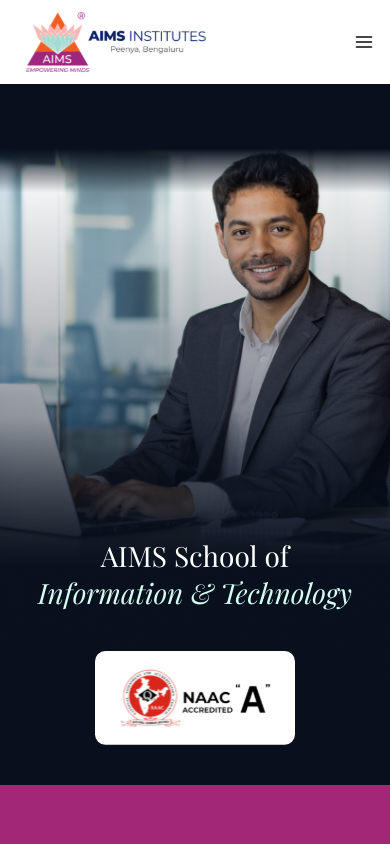
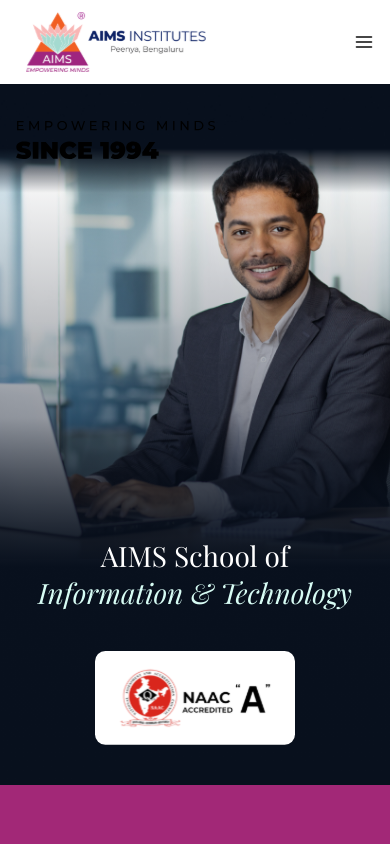
Before and after one commit to JPivista/aims, a Next.js app: page /information-technology-school in a window 390 px wide. Shown: the top 844 px of the page. Built offline with nearby package versions, Linux system fonts and the light colour scheme; a web font is replaced by a local one.

Commit message:
information-technology-school is updated

```diff
--- a/src/components/SchoolOfInformationTechnology/HeroBannerInfoTech.js
+++ b/src/components/SchoolOfInformationTechnology/HeroBannerInfoTech.js
@@ -46,6 +46,20 @@
                         </div>
                     </div>
                 </div>
+                <div className="absolute top-5 left-0 right-0">
+                    <div className="container mx-auto py-4 px-4 lg:px-0">
+                        <div className="flex lg:flex-row flex-col items-start justify-between md:gap-10 gap-4">
+                            <div className="flex items-center">
+                                <Image
+                                    src="/iacbe/since-black.svg"
+                                    alt="Recruiters"
+                                    width={200}
+                                    height={200}
+                                />
+                            </div>
+                        </div>
+                    </div>
+                </div>
             </div>
 
             {/* Application Announcements Marquee */}
--- a/src/components/SchoolOfInformationTechnology/SoInfoTechPrograms.js
+++ b/src/components/SchoolOfInformationTechnology/SoInfoTechPrograms.js
@@ -60,7 +60,7 @@
                 {/* Section 1: Image Left, Text Right */}
                 <section className="mb-10">
                     <div className="grid grid-cols-1 lg:grid-cols-2 gap-0 items-center bg-white rounded-2xl shadow-lg overflow-hidden hover:shadow-xl transition-shadow duration-300">
-                        <div className="order-1 relative md:h-[350px] h-52">
+                        <div className="order-1 relative md:h-[400px] h-52">
                             <Image
                                 src={undergraduateProgram.image}
                                 alt={undergraduateProgram.title}
@@ -102,7 +102,7 @@
                                 </Button>
                             </Link>
                         </div>
-                        <div className="lg:order-2 order-1 relative md:h-[350px] h-52">
+                        <div className="lg:order-2 order-1 relative md:h-[400px] h-52">
                             <Image
                                 src={postgraduateProgram.image}
                                 alt={postgraduateProgram.title}
@@ -116,7 +116,7 @@
                 {/* Section 3: Image Left, Text Right (Same as Section 1) */}
                 <section>
                     <div className="grid grid-cols-1 lg:grid-cols-2 gap-0 items-center bg-white rounded-2xl shadow-lg overflow-hidden hover:shadow-xl transition-shadow duration-300">
-                        <div className="order-1 relative md:h-[350px] h-52">
+                        <div className="order-1 relative md:h-[400px] h-52">
                             <Image
                                 src={doctoralProgram.image}
                                 alt={doctoralProgram.title}
```
